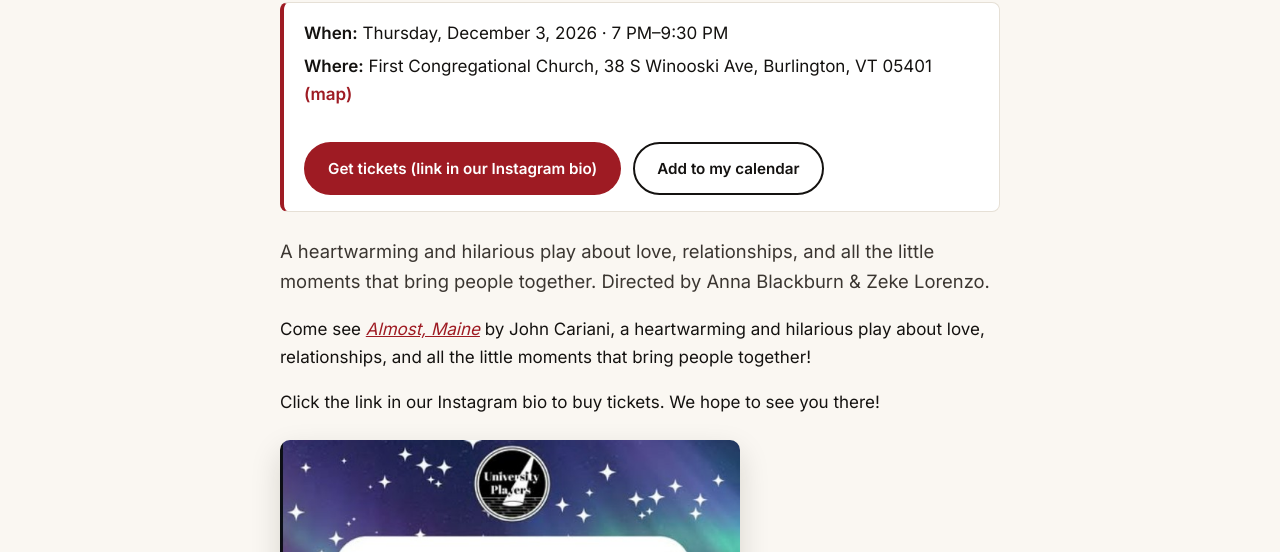
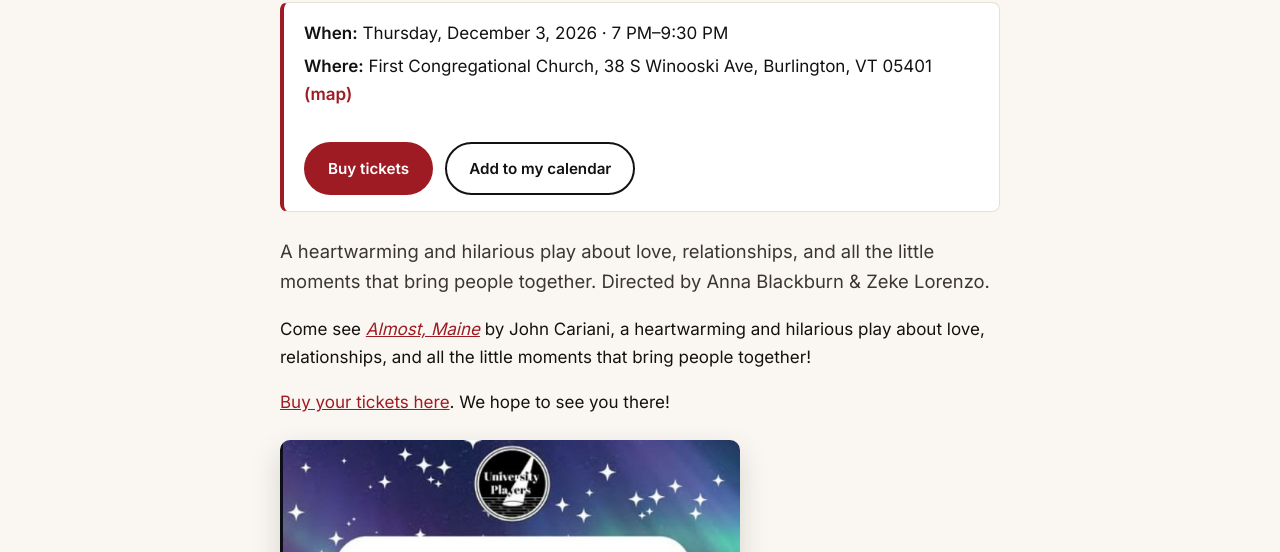
Before and after one commit to uplayers-uvm/uplayers-website, an Astro site: page /events/almost-maine-dec-3 in a window 1280 px wide. Shown: the part 248-800 px from the top of the page. Built offline with nearby package versions, Linux system fonts and the light colour scheme; Astro itself is replaced by a stand-in of ours; a web font is replaced by a local one.

Commit message:
Add ticket, cabaret sign-up, mailing list and suggestion box links from Linktree

```diff
--- a/src/content/events/almost-maine-dec-3.md
+++ b/src/content/events/almost-maine-dec-3.md
@@ -5,11 +5,11 @@ start: 2026-12-03T19:00
 end: 2026-12-03T21:30
 location: First Congregational Church, 38 S Winooski Ave, Burlington, VT 05401
 summary: A heartwarming and hilarious play about love, relationships, and all the little moments that bring people together. Directed by Anna Blackburn & Zeke Lorenzo.
-link_url: https://www.instagram.com/university_players/
-link_label: Get tickets (link in our Instagram bio)
+link_url: "https://na.eventscloud.com/ereg/index.php?eventid=899844&"
+link_label: Buy tickets
 image: /images/events/almost-maine-poster.jpg
 draft: false
 ---
 Come see [*Almost, Maine*](/shows/almost-maine) by John Cariani, a heartwarming and hilarious play about love, relationships, and all the little moments that bring people together!
 
-Click the link in our Instagram bio to buy tickets. We hope to see you there!
+[Buy your tickets here](https://na.eventscloud.com/ereg/index.php?eventid=899844&). We hope to see you there!
--- a/src/content/events/almost-maine-dec-4.md
+++ b/src/content/events/almost-maine-dec-4.md
@@ -5,11 +5,11 @@ start: 2026-12-04T19:00
 end: 2026-12-04T21:30
 location: First Congregational Church, 38 S Winooski Ave, Burlington, VT 05401
 summary: A heartwarming and hilarious play about love, relationships, and all the little moments that bring people together. Directed by Anna Blackburn & Zeke Lorenzo.
-link_url: https://www.instagram.com/university_players/
-link_label: Get tickets (link in our Instagram bio)
+link_url: "https://na.eventscloud.com/ereg/index.php?eventid=899844&"
+link_label: Buy tickets
 image: /images/events/almost-maine-poster.jpg
 draft: false
 ---
 Come see [*Almost, Maine*](/shows/almost-maine) by John Cariani, a heartwarming and hilarious play about love, relationships, and all the little moments that bring people together!
 
-Click the link in our Instagram bio to buy tickets. We hope to see you there!
+[Buy your tickets here](https://na.eventscloud.com/ereg/index.php?eventid=899844&). We hope to see you there!
--- a/src/content/events/almost-maine-dec-5-evening.md
+++ b/src/content/events/almost-maine-dec-5-evening.md
@@ -5,11 +5,11 @@ start: 2026-12-05T19:00
 end: 2026-12-05T21:30
 location: First Congregational Church, 38 S Winooski Ave, Burlington, VT 05401
 summary: A heartwarming and hilarious play about love, relationships, and all the little moments that bring people together. Directed by Anna Blackburn & Zeke Lorenzo.
-link_url: https://www.instagram.com/university_players/
-link_label: Get tickets (link in our Instagram bio)
+link_url: "https://na.eventscloud.com/ereg/index.php?eventid=899844&"
+link_label: Buy tickets
 image: /images/events/almost-maine-poster.jpg
 draft: false
 ---
 Come see [*Almost, Maine*](/shows/almost-maine) by John Cariani, a heartwarming and hilarious play about love, relationships, and all the little moments that bring people together!
 
-Click the link in our Instagram bio to buy tickets. We hope to see you there!
+[Buy your tickets here](https://na.eventscloud.com/ereg/index.php?eventid=899844&). We hope to see you there!
--- a/src/content/events/almost-maine-dec-5-matinee.md
+++ b/src/content/events/almost-maine-dec-5-matinee.md
@@ -5,11 +5,11 @@ start: 2026-12-05T14:00
 end: 2026-12-05T16:30
 location: First Congregational Church, 38 S Winooski Ave, Burlington, VT 05401
 summary: A heartwarming and hilarious play about love, relationships, and all the little moments that bring people together. Directed by Anna Blackburn & Zeke Lorenzo.
-link_url: https://www.instagram.com/university_players/
-link_label: Get tickets (link in our Instagram bio)
+link_url: "https://na.eventscloud.com/ereg/index.php?eventid=899844&"
+link_label: Buy tickets
 image: /images/events/almost-maine-poster.jpg
 draft: false
 ---
 Come see [*Almost, Maine*](/shows/almost-maine) by John Cariani, a heartwarming and hilarious play about love, relationships, and all the little moments that bring people together!
 
-Click the link in our Instagram bio to buy tickets. We hope to see you there!
+[Buy your tickets here](https://na.eventscloud.com/ereg/index.php?eventid=899844&). We hope to see you there!
--- a/src/content/events/tropical-paradise-cabaret.md
+++ b/src/content/events/tropical-paradise-cabaret.md
@@ -4,9 +4,9 @@ type: Social
 start: 2026-11-16T19:00
 location: Brennan's Pub, Davis Center (UVM)
 summary: Whether you're ready to steal the spotlight or just kick back and enjoy the show, there's a spot for you in paradise!
-link_url: https://www.instagram.com/university_players/
-link_label: Sign up to perform (link in our Instagram bio)
+link_url: "https://docs.google.com/forms/d/e/1FAIpQLScNn8T0dNoTIDJ2BMLoZthan43zTgFKnOV7TUvH2dpGYzWP8Q/viewform"
+link_label: Sign up to perform
 image: /images/events/cabaret-poster.jpg
 draft: false
 ---
-Come share your talents, cheer on your friends, and soak up some tropical vibes! Sign up to perform with the link in our Instagram bio.
+Come share your talents, cheer on your friends, and soak up some tropical vibes! [Sign up to perform here](https://docs.google.com/forms/d/e/1FAIpQLScNn8T0dNoTIDJ2BMLoZthan43zTgFKnOV7TUvH2dpGYzWP8Q/viewform).
--- a/src/content/pages/contact.md
+++ b/src/content/pages/contact.md
@@ -5,4 +5,6 @@ menu_order: 4
 ---
 Have any questions? Email us at [uplayers@uvm.edu](mailto:uplayers@uvm.edu) or message us on [Instagram](https://www.instagram.com/university_players/).
 
-Need to get in contact with a specific officer? See [our officers](/officers).
+- **Join our mailing list (listserv):** [sign up here](https://docs.google.com/forms/d/e/1FAIpQLSf0KYCKDK9VAckvRs797Y6IVeX4GEtFB_Er_xnkA8mWcHwTTQ/viewform)
+- **Got an idea for the club?** Drop it in our [suggestion box](https://docs.google.com/forms/d/e/1FAIpQLSdz_NAgxLVE-pH3ZDL9YhIxp8vjRvT2xLta6id6dXROnOZC3A/viewform?usp=sf_link). It's anonymous!
+- **Need a specific officer?** See [our officers](/officers).
--- a/src/content/shows/almost-maine.md
+++ b/src/content/shows/almost-maine.md
@@ -6,7 +6,7 @@ playwright: John Cariani
 directors: Anna Blackburn & Zeke Lorenzo
 dates: "Dec. 3rd & 4th @ 7pm; Dec. 5th @ 2pm & 7pm, 2026"
 venue: First Congregational Church, 38 S Winooski Ave, Burlington
-ticket_url: https://www.instagram.com/university_players/
+ticket_url: "https://na.eventscloud.com/ereg/index.php?eventid=899844&"
 image: /images/events/almost-maine-poster.jpg
 featured: true
 gallery: []
--- a/src/data/site.json
+++ b/src/data/site.json
@@ -5,7 +5,7 @@
   "intro": "The University Players is UVM's student-run theatre club. From writing and directing to tech and acting, we are self-sufficient and eager to bring the performing arts to anyone who displays an interest. With two main stage performances a season and various other campus events, there are plenty of ways to get involved. We look forward to working with you!",
   "hero_image": "/images/fav-uplayers-photo.jpg",
   "email": "uplayers@uvm.edu",
-  "mailing_list_url": "",
+  "mailing_list_url": "https://docs.google.com/forms/d/e/1FAIpQLSf0KYCKDK9VAckvRs797Y6IVeX4GEtFB_Er_xnkA8mWcHwTTQ/viewform",
   "lynx_url": "https://thelynx.campuslabs.com/engage/organizations?categories=3435",
   "instagram": "https://www.instagram.com/university_players/",
   "facebook": "https://www.facebook.com/UniversityPlayersUVM/",
@@ -14,5 +14,6 @@
     "enabled": false,
     "text": "Auditions for our spring show are open! Sign up now",
     "link": "/events"
-  }
+  },
+  "suggestion_box_url": "https://docs.google.com/forms/d/e/1FAIpQLSdz_NAgxLVE-pH3ZDL9YhIxp8vjRvT2xLta6id6dXROnOZC3A/viewform?usp=sf_link"
 }
--- a/src/layouts/Base.astro
+++ b/src/layouts/Base.astro
@@ -62,6 +62,8 @@ const path = Astro.url.pathname.replace(/\/$/, '');
       </div>
       <div class="footer-links">
         <a href={`mailto:${site.email}`}>{site.email}</a>
+        {site.mailing_list_url && <a href={site.mailing_list_url}>Mailing list</a>}
+        {(site as any).suggestion_box_url && <a href={(site as any).suggestion_box_url}>Suggestion box</a>}
         {site.instagram && <a href={site.instagram}>Instagram</a>}
         {site.facebook && <a href={site.facebook}>Facebook</a>}
         {site.youtube && <a href={site.youtube}>YouTube</a>}
```
Also changed, not shown: .pages.yml.
